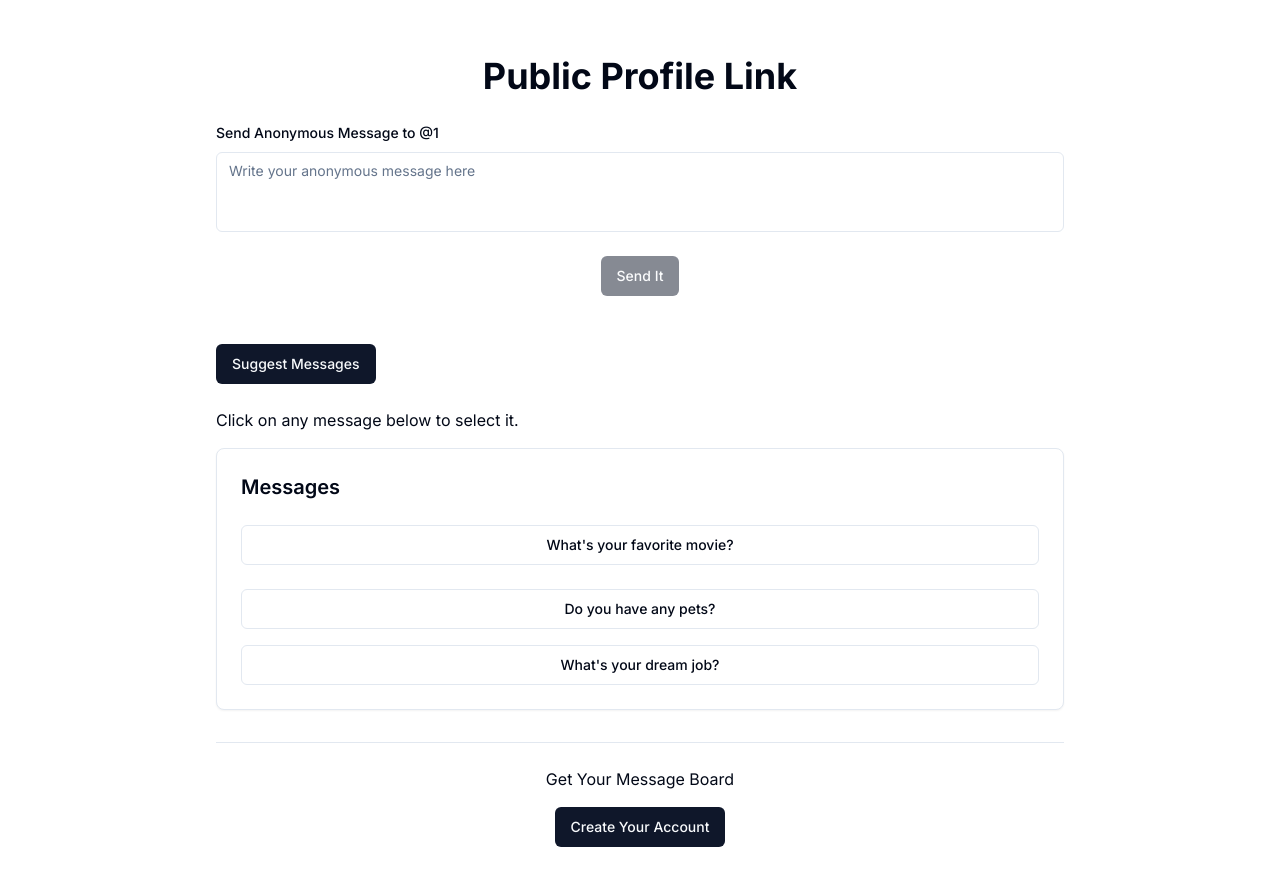
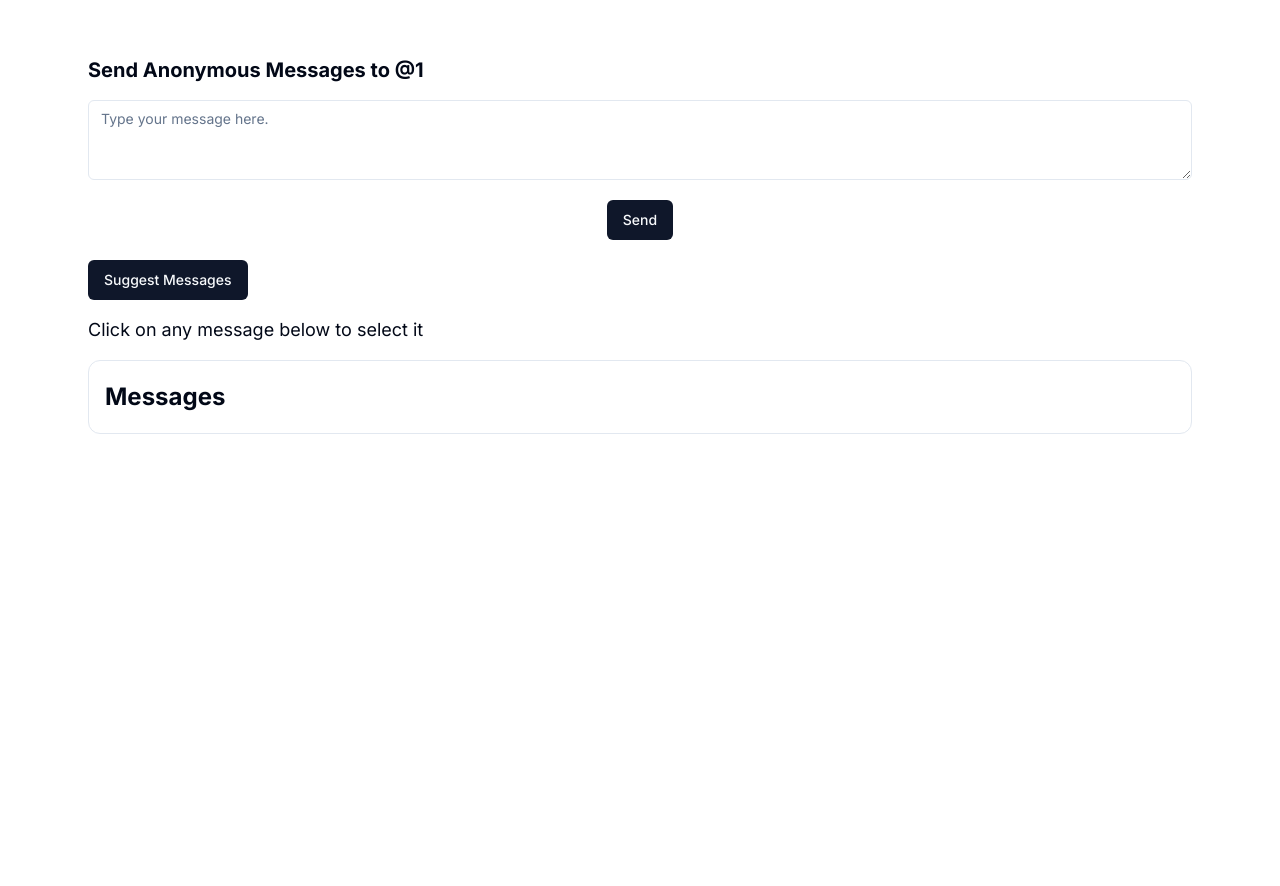
Before and after one commit to Saksham2k3s/SecretSend, a Next.js app: page /u/1 in a window 1280 px wide. Shown: the top 886 px of the page. After the commit the page ends 800 px from the top, so only its background shows below. Built offline with nearby package versions, Linux system fonts and the light colour scheme.

Commit message:
Added toast

```diff
--- a/package.json
+++ b/package.json
@@ -40,7 +40,7 @@
     "resend": "^2.0.0-canary.0",
     "tailwind-merge": "^2.2.0",
     "tailwindcss-animate": "^1.0.7",
-    "usehooks-ts": "^2.9.1",
+    "usehooks-ts": "^2.16.0",
     "zod": "^3.22.4"
   },
   "devDependencies": {
--- a/src/app/api/send-message/route.ts
+++ b/src/app/api/send-message/route.ts
@@ -5,10 +5,8 @@ import { Message } from '@/model/User';
 export async function POST(request: Request) {
   await dbConnect();
   const { username, content } = await request.json();
-
   try {
     const user = await UserModel.findOne({ username }).exec();
-
     if (!user) {
       return Response.json(
         { message: 'User not found', success: false },
--- a/src/app/u/[username]/page.tsx
+++ b/src/app/u/[username]/page.tsx
@@ -1,179 +1,103 @@
-'use client';
 
-import React, { useState } from 'react';
-import axios, { AxiosError } from 'axios';
-import { zodResolver } from '@hookform/resolvers/zod';
-import { useForm } from 'react-hook-form';
-import { Loader2 } from 'lucide-react';
-import { Button } from '@/components/ui/button';
-import { Separator } from '@/components/ui/separator';
-import { CardHeader, CardContent, Card } from '@/components/ui/card';
-import { useCompletion } from 'ai/react';
-import {
-  Form,
-  FormControl,
-  FormField,
-  FormItem,
-  FormLabel,
-  FormMessage,
-} from '@/components/ui/form';
-import { Textarea } from '@/components/ui/textarea';
-import { toast } from '@/components/ui/use-toast';
-import * as z from 'zod';
-import { ApiResponse } from '@/types/ApiResponse';
-import Link from 'next/link';
-import { useParams } from 'next/navigation';
-import { messageSchema } from '@/schemas/messageSchema';
+"use client"
+import React, { useState } from 'react'
+import { Textarea } from "@/components/ui/textarea"
+import { useParams } from 'next/navigation'
+import { Button } from '@/components/ui/button'
+import axios, { AxiosError } from 'axios'
+import { ApiResponse } from '@/types/ApiResponse'
+import { useToast } from '@/hooks/use-toast'
+import { Loader2 } from "lucide-react";
+function Page() {
+    const { username } = useParams();
+    const {toast} = useToast();
+    const [ suggestedMessages, setSuggestedMessages ] = useState<string[]>([]);
+    const [ suggestMessageLoading, setSuggestMessageLoading ] = useState<boolean>(false)
+    const [ input, setInput ] = useState('');
+    const [loading, setLoading] = useState(false)
 
-const specialChar = '||';
+    const handleSuggesMessages = async () => {
+      setSuggestMessageLoading(true)
+       try {
+          const response = await axios.post<ApiResponse>('/api/suggest-messages');
+          const messages:any = response.data?.messages;
+          const messagesArray = messages?.split('||')
+          setSuggestedMessages(messagesArray);
 
-const parseStringMessages = (messageString: string): string[] => {
-  return messageString.split(specialChar);
-};
-
-const initialMessageString =
-  "What's your favorite movie?||Do you have any pets?||What's your dream job?";
-
-export default function SendMessage() {
-  const params = useParams<{ username: string }>();
-  const username = params.username;
-
-  const {
-    complete,
-    completion,
-    isLoading: isSuggestLoading,
-    error,
-  } = useCompletion({
-    api: '/api/suggest-messages',
-    initialCompletion: initialMessageString,
-  });
-
-  const form = useForm<z.infer<typeof messageSchema>>({
-    resolver: zodResolver(messageSchema),
-  });
-
-  const messageContent = form.watch('content');
-
-  const handleMessageClick = (message: string) => {
-    form.setValue('content', message);
-  };
-
-  const [isLoading, setIsLoading] = useState(false);
-
-  const onSubmit = async (data: z.infer<typeof messageSchema>) => {
-    setIsLoading(true);
-    try {
-      const response = await axios.post<ApiResponse>('/api/send-message', {
-        ...data,
-        username,
-      });
-
-      toast({
-        title: response.data.message,
-        variant: 'default',
-      });
-      form.reset({ ...form.getValues(), content: '' });
        } catch (error) {
         const axiosError = error as AxiosError<ApiResponse>;
         toast({
-        title: 'Error',
-        description:
-          axiosError.response?.data.message ?? 'Failed to sent message',
-        variant: 'destructive',
-      });
+          title: "Error",
+          description: axiosError.response?.data.message || "Failed to fetch suggested messages",
+          variant: "destructive"
+        })
        } finally {
-      setIsLoading(false);
+        setSuggestMessageLoading(false)
        }
-  };
+    }
+    const handleSendMessage = async () => {
 
-  const fetchSuggestedMessages = async () => {
        try {
-      complete('');
+        setLoading(true);
+        const response = await axios.post<ApiResponse>(`/api/send-message`, { username: username, content: input });
+
+        toast({
+            title: "Success",
+            description: "Message send successfully!",
+        })
+
+        setInput('')
        } catch (error) {
-      console.error('Error fetching messages:', error);
-      // Handle error appropriately
+        const axiosError = error as AxiosError<ApiResponse>;
+        toast({
+          title: "Error",
+          description: axiosError.response?.data.message || `Failed to send message to ${username}`,
+          variant: "destructive"
+        })
        }
-  };
+       finally{
+         setLoading(false)
+       }
+    }
+  return (
+    <>
+    <main className='my-8 mx-4 md:mx-8 lg:mx-auto p-6 bg-white rounded w-full max-w-6xl' >
+        <div className='text-xl font-bold mb-4' >Send Anonymous Messages to @{username}</div>
+        <Textarea placeholder="Type your message here." value={input} onChange={(e) => setInput(e.target.value)} />
+        <div className='w-full items-center mt-5 flex justify-center' >
+        <Button onClick={handleSendMessage} >
+            {loading ? (
+              <>
+                <Loader2 className="mr-2 h-4 w-4 animate-spin" /> Sending
+              </>
+            ) : (
+              "Send"
+            )}
+          </Button>
+        </div>
 
-  return (
-    <div className="container mx-auto my-8 p-6 bg-white rounded max-w-4xl">
-      <h1 className="text-4xl font-bold mb-6 text-center">
-        Public Profile Link
-      </h1>
-      <Form {...form}>
-        <form onSubmit={form.handleSubmit(onSubmit)} className="space-y-6">
-          <FormField
-            control={form.control}
-            name="content"
-            render={({ field }) => (
-              <FormItem>
-                <FormLabel>Send Anonymous Message to @{username}</FormLabel>
-                <FormControl>
-                  <Textarea
-                    placeholder="Write your anonymous message here"
-                    className="resize-none"
-                    {...field}
-                  />
-                </FormControl>
-                <FormMessage />
-              </FormItem>
-            )}
-          />
-          <div className="flex justify-center">
-            {isLoading ? (
-              <Button disabled>
-                <Loader2 className="mr-2 h-4 w-4 animate-spin" />
-                Please wait
-              </Button>
-            ) : (
-              <Button type="submit" disabled={isLoading || !messageContent}>
-                Send It
-              </Button>
-            )}
-          </div>
-        </form>
-      </Form>
+        {/* Suggest Messages */}
 
-      <div className="space-y-4 my-8">
-        <div className="space-y-2">
-          <Button
-            onClick={fetchSuggestedMessages}
-            className="my-4"
-            disabled={isSuggestLoading}
-          >
-            Suggest Messages
-          </Button>
-          <p>Click on any message below to select it.</p>
-        </div>
-        <Card>
-          <CardHeader>
-            <h3 className="text-xl font-semibold">Messages</h3>
-          </CardHeader>
-          <CardContent className="flex flex-col space-y-4">
-            {error ? (
-              <p className="text-red-500">{error.message}</p>
-            ) : (
-              parseStringMessages(completion).map((message, index) => (
-                <Button
-                  key={index}
-                  variant="outline"
-                  className="mb-2"
-                  onClick={() => handleMessageClick(message)}
-                >
-                  {message}
-                </Button>
-              ))
-            )}
-          </CardContent>
-        </Card>
-      </div>
-      <Separator className="my-6" />
-      <div className="text-center">
-        <div className="mb-4">Get Your Message Board</div>
-        <Link href={'/sign-up'}>
-          <Button>Create Your Account</Button>
-        </Link>
+        <div className='mt-5' >
+        <Button onClick={handleSuggesMessages} >Suggest Messages</Button>
+        <div className='text-lg mt-4' >Click on any message below to select it</div>
+        <div className='px-4 py-5 border rounded-xl mt-4 ' >
+            <h2 className='text-2xl font-bold' >Messages</h2>
+
+           {
+            suggestMessageLoading && <div className='flex justify-center' > Generating Messages <Loader2 className='mr-2 h-4 w-4 animate-spin' /> </div>
+           }
+
+            {
+               !suggestMessageLoading && suggestedMessages && suggestedMessages.map((message, idx) => {
+                    return <div key={idx} className='border text-center text-lg font-semibold py-2 my-3 rounded-xl cursor-pointer ' onClick={() => setInput(message)} >{message}</div>
+                })
+            }
         </div>
         </div>
-  );
+    </main>
+    </>
+  )
 }
+
+export default Page
--- /dev/null
+++ b/src/hooks/use-toast.ts
@@ -0,0 +1,194 @@
+"use client"
+
+// Inspired by react-hot-toast library
+import * as React from "react"
+
+import type {
+  ToastActionElement,
+  ToastProps,
+} from "@/components/ui/toast"
+
+const TOAST_LIMIT = 1
+const TOAST_REMOVE_DELAY = 1000000
+
+type ToasterToast = ToastProps & {
+  id: string
+  title?: React.ReactNode
+  description?: React.ReactNode
+  action?: ToastActionElement
+}
+
+const actionTypes = {
+  ADD_TOAST: "ADD_TOAST",
+  UPDATE_TOAST: "UPDATE_TOAST",
+  DISMISS_TOAST: "DISMISS_TOAST",
+  REMOVE_TOAST: "REMOVE_TOAST",
+} as const
+
+let count = 0
+
+function genId() {
+  count = (count + 1) % Number.MAX_SAFE_INTEGER
+  return count.toString()
+}
+
+type ActionType = typeof actionTypes
+
+type Action =
+  | {
+      type: ActionType["ADD_TOAST"]
+      toast: ToasterToast
+    }
+  | {
+      type: ActionType["UPDATE_TOAST"]
+      toast: Partial<ToasterToast>
+    }
+  | {
+      type: ActionType["DISMISS_TOAST"]
+      toastId?: ToasterToast["id"]
+    }
+  | {
+      type: ActionType["REMOVE_TOAST"]
+      toastId?: ToasterToast["id"]
+    }
+
+interface State {
+  toasts: ToasterToast[]
+}
+
+const toastTimeouts = new Map<string, ReturnType<typeof setTimeout>>()
+
+const addToRemoveQueue = (toastId: string) => {
+  if (toastTimeouts.has(toastId)) {
+    return
+  }
+
+  const timeout = setTimeout(() => {
+    toastTimeouts.delete(toastId)
+    dispatch({
+      type: "REMOVE_TOAST",
+      toastId: toastId,
+    })
+  }, TOAST_REMOVE_DELAY)
+
+  toastTimeouts.set(toastId, timeout)
+}
+
+export const reducer = (state: State, action: Action): State => {
+  switch (action.type) {
+    case "ADD_TOAST":
+      return {
+        ...state,
+        toasts: [action.toast, ...state.toasts].slice(0, TOAST_LIMIT),
+      }
+
+    case "UPDATE_TOAST":
+      return {
+        ...state,
+        toasts: state.toasts.map((t) =>
+          t.id === action.toast.id ? { ...t, ...action.toast } : t
+        ),
+      }
+
+    case "DISMISS_TOAST": {
+      const { toastId } = action
+
+      // ! Side effects ! - This could be extracted into a dismissToast() action,
+      // but I'll keep it here for simplicity
+      if (toastId) {
+        addToRemoveQueue(toastId)
+      } else {
+        state.toasts.forEach((toast) => {
+          addToRemoveQueue(toast.id)
+        })
+      }
+
+      return {
+        ...state,
+        toasts: state.toasts.map((t) =>
+          t.id === toastId || toastId === undefined
+            ? {
+                ...t,
+                open: false,
+              }
+            : t
+        ),
+      }
+    }
+    case "REMOVE_TOAST":
+      if (action.toastId === undefined) {
+        return {
+          ...state,
+          toasts: [],
+        }
+      }
+      return {
+        ...state,
+        toasts: state.toasts.filter((t) => t.id !== action.toastId),
+      }
+  }
+}
+
+const listeners: Array<(state: State) => void> = []
+
+let memoryState: State = { toasts: [] }
+
+function dispatch(action: Action) {
+  memoryState = reducer(memoryState, action)
+  listeners.forEach((listener) => {
+    listener(memoryState)
+  })
+}
+
+type Toast = Omit<ToasterToast, "id">
+
+function toast({ ...props }: Toast) {
+  const id = genId()
+
+  const update = (props: ToasterToast) =>
+    dispatch({
+      type: "UPDATE_TOAST",
+      toast: { ...props, id },
+    })
+  const dismiss = () => dispatch({ type: "DISMISS_TOAST", toastId: id })
+
+  dispatch({
+    type: "ADD_TOAST",
+    toast: {
+      ...props,
+      id,
+      open: true,
+      onOpenChange: (open) => {
+        if (!open) dismiss()
+      },
+    },
+  })
+
+  return {
+    id: id,
+    dismiss,
+    update,
+  }
+}
+
+function useToast() {
+  const [state, setState] = React.useState<State>(memoryState)
+
+  React.useEffect(() => {
+    listeners.push(setState)
+    return () => {
+      const index = listeners.indexOf(setState)
+      if (index > -1) {
+        listeners.splice(index, 1)
+      }
+    }
+  }, [state])
+
+  return {
+    ...state,
+    toast,
+    dismiss: (toastId?: string) => dispatch({ type: "DISMISS_TOAST", toastId }),
+  }
+}
+
+export { useToast, toast }
```
Also changed, not shown: 1 other file (tests, documents, lock files or other folders). Lines whose indentation alone changed are shown as unchanged.
